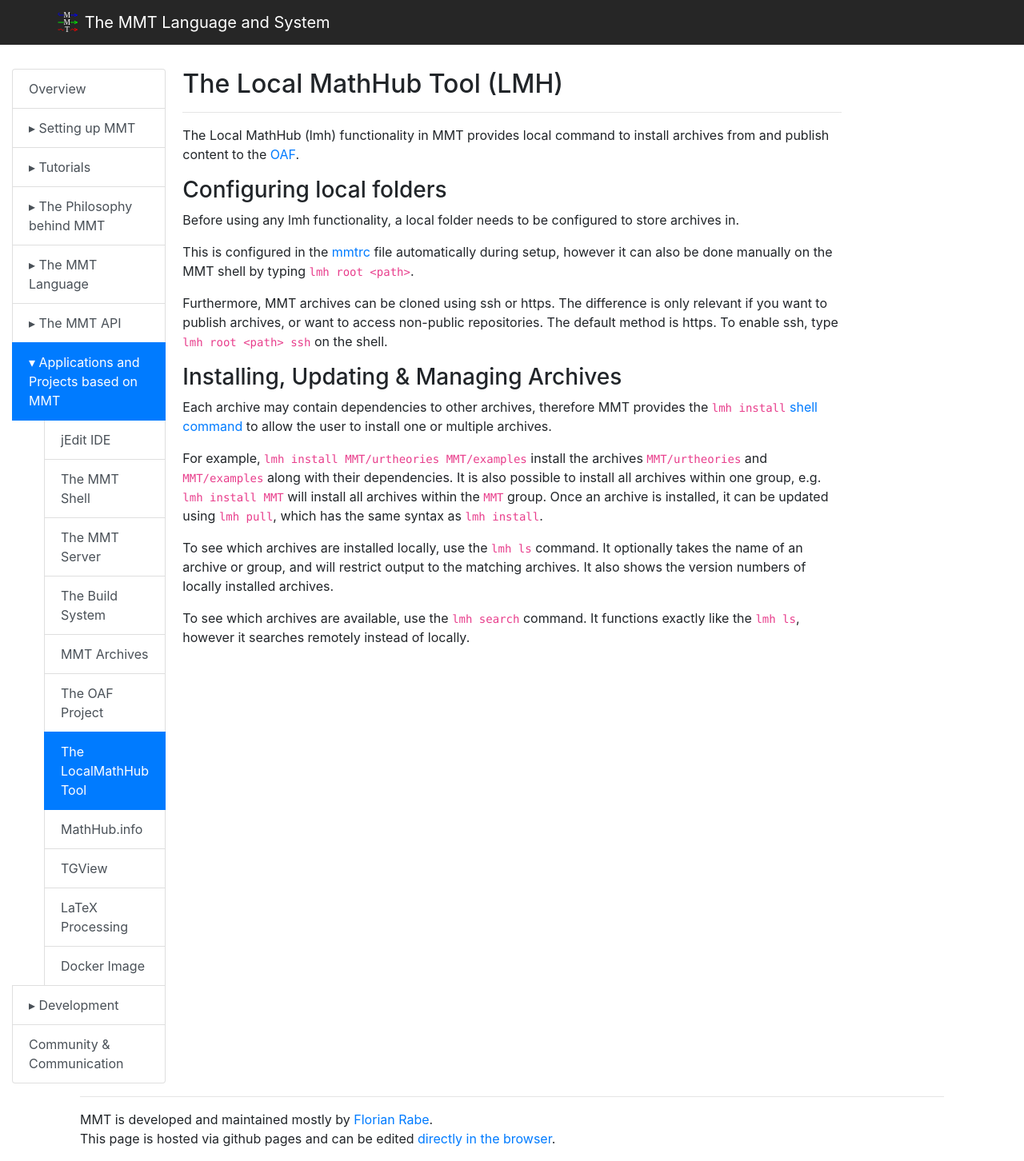
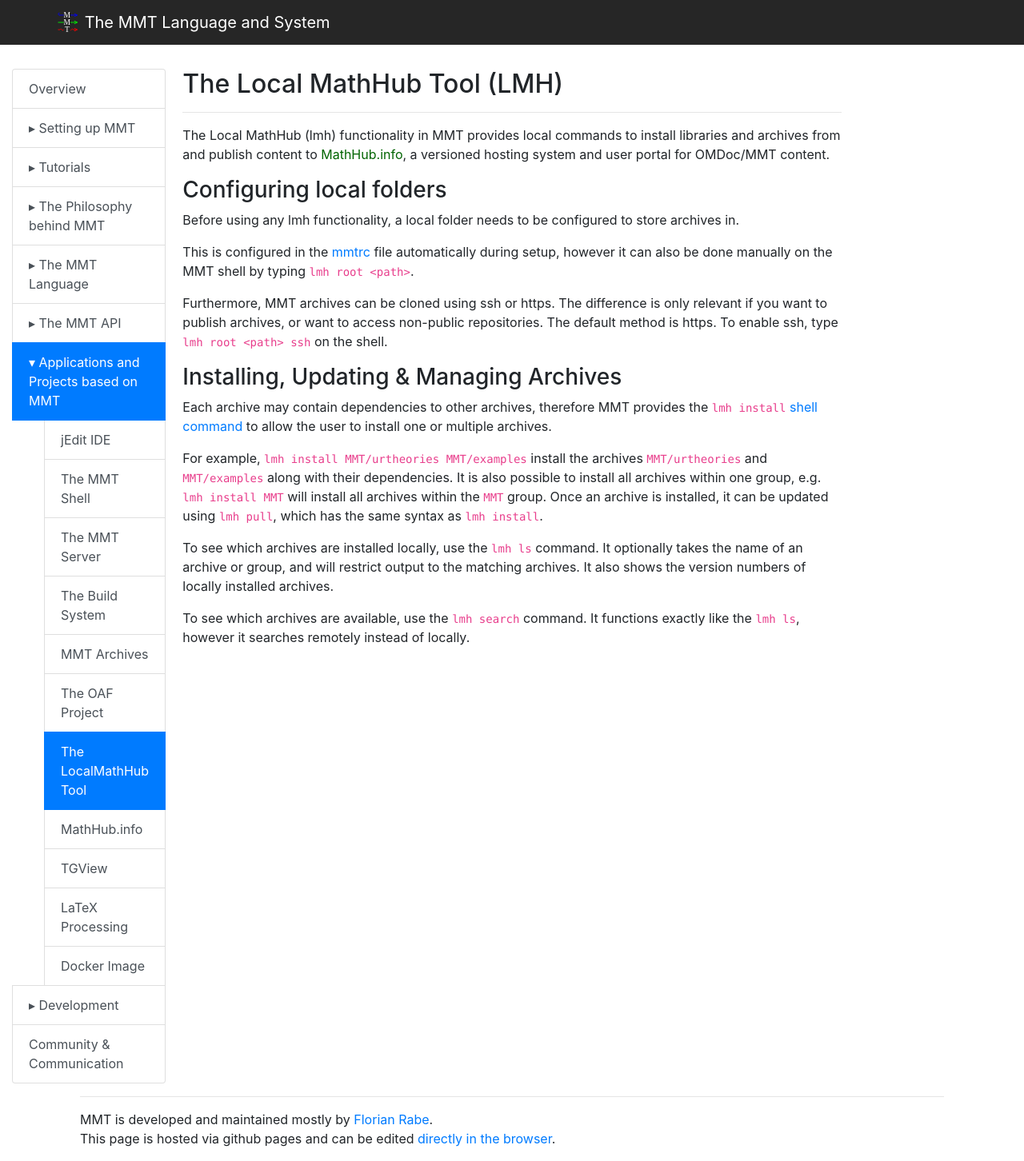
Before and after one commit to UniFormal/uniformal.github.io, a Jekyll site: the page built from doc/applications/lmh.md, in a window 1280 px wide. Shown: the whole page at 80% size. Built offline with Jekyll 4.4.1, drawn with Linux system fonts in a browser that asks for light colours.

Commit message:
fixing dangling link and typos

```diff
--- a/doc/applications/lmh.md
+++ b/doc/applications/lmh.md
@@ -3,7 +3,10 @@
 title: The Local MathHub Tool (LMH)
 ---
 
-The Local MathHub (lmh) functionality in MMT provides local command to install archives from and publish content to the [OAF](/doc/applications/oaf/).
+The Local MathHub (lmh) functionality in MMT provides local commands to install libraries
+and archives
+from and publish content to [MathHub.info](https://mathhub.info), a versioned hosting system and user
+portal for OMDoc/MMT content.
 
 ### Configuring local folders
 Before using any lmh functionality, a local folder needs to be configured to store archives in.
```
